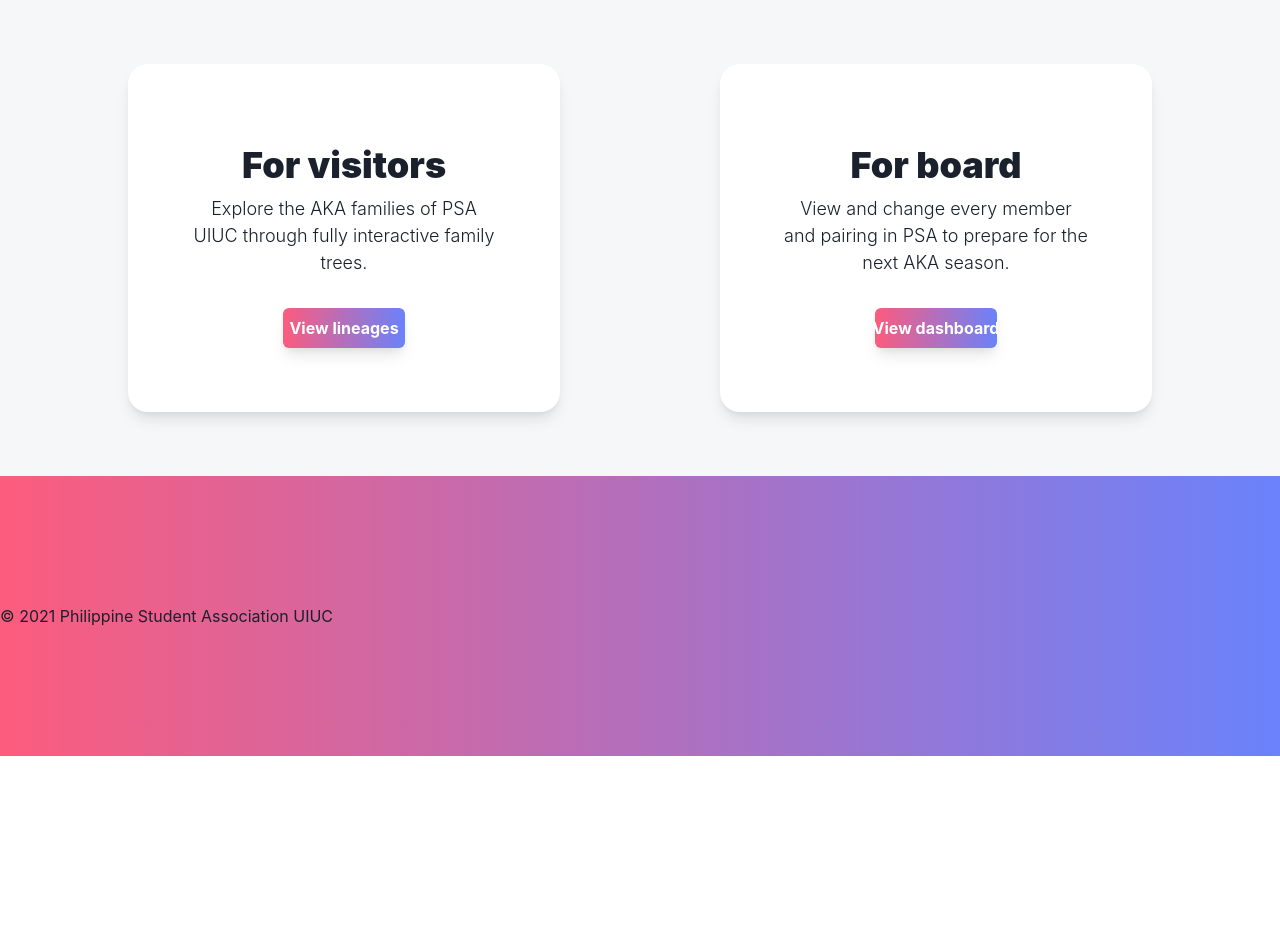
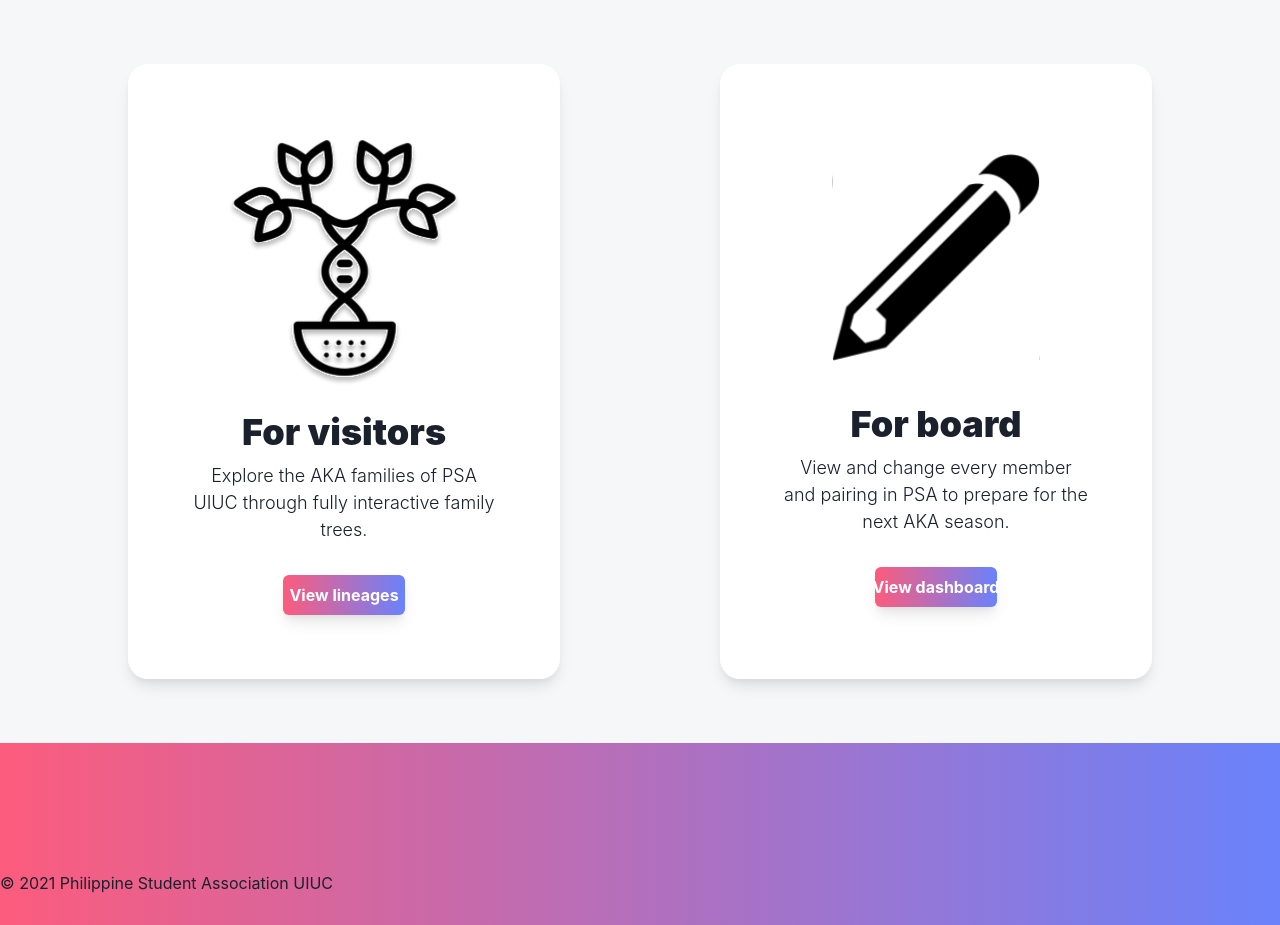
Before and after one commit to PSA-Tech-Team/lineage, a Next.js app: page / in a window 1280 px wide. Shown: the part 800-1725 px from the top of the page. Before the commit the page ends 1556 px from the top, so only its background shows below. Built offline with nearby package versions, Linux system fonts and the light colour scheme; no server answers.

Commit message:
Add SVGs to cards

```diff
--- a/src/components/LandingPageCard.tsx
+++ b/src/components/LandingPageCard.tsx
@@ -1,4 +1,4 @@
-import { Box, Button, Heading, Text } from '@chakra-ui/react';
+import { Box, Button, Center, Heading, Text } from '@chakra-ui/react';
 import Link from 'next/link';
 import { BACKGROUND_GRADIENT } from '../themes/colors';
 
@@ -7,6 +7,8 @@ interface LandingPageCardProps {
   description: string;
   href: string;
   buttonText: string;
+  svg: string;
+  altText: string;
 }
 
 const LandingPageCard = ({
@@ -14,9 +16,14 @@ const LandingPageCard = ({
   description,
   href,
   buttonText,
+  svg,
+  altText,
 }: LandingPageCardProps) => {
   return (
     <Box mx="5rem" p="4rem" bgColor="white" boxShadow="lg" borderRadius={20}>
+      <Center>
+        <img src={svg} alt={altText} />
+      </Center>
       <Heading as="h2" fontWeight="black" mt="1rem" mb="0.5rem">
         {title}
       </Heading>
--- a/src/pages/index.tsx
+++ b/src/pages/index.tsx
@@ -30,12 +30,16 @@ const Index = () => {
           description="Explore the AKA families of PSA UIUC through fully interactive family trees."
           href="/lineages"
           buttonText="View lineages"
+          svg="tree.svg"
+          altText="View lineages"
         />
         <LandingPageCard
           title="For board"
           description="View and change every member and pairing in PSA to prepare for the next AKA season."
           href="/edit"
           buttonText="View dashboard"
+          svg="pencil.svg"
+          altText="View dashboard"
         />
       </Grid>
       <Footer>
```
Also changed, not shown: public/pencil.svg (added), public/tree.svg (added).
